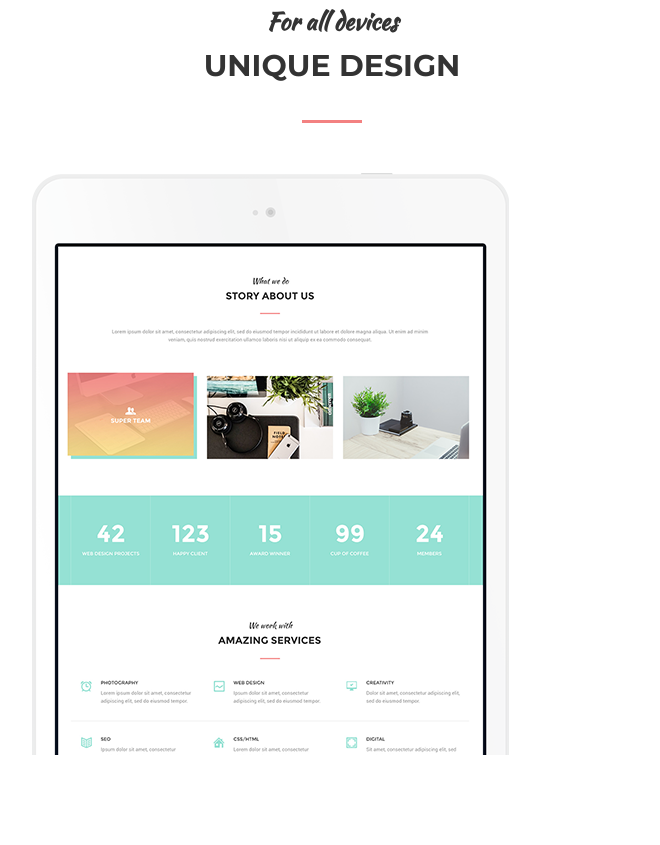
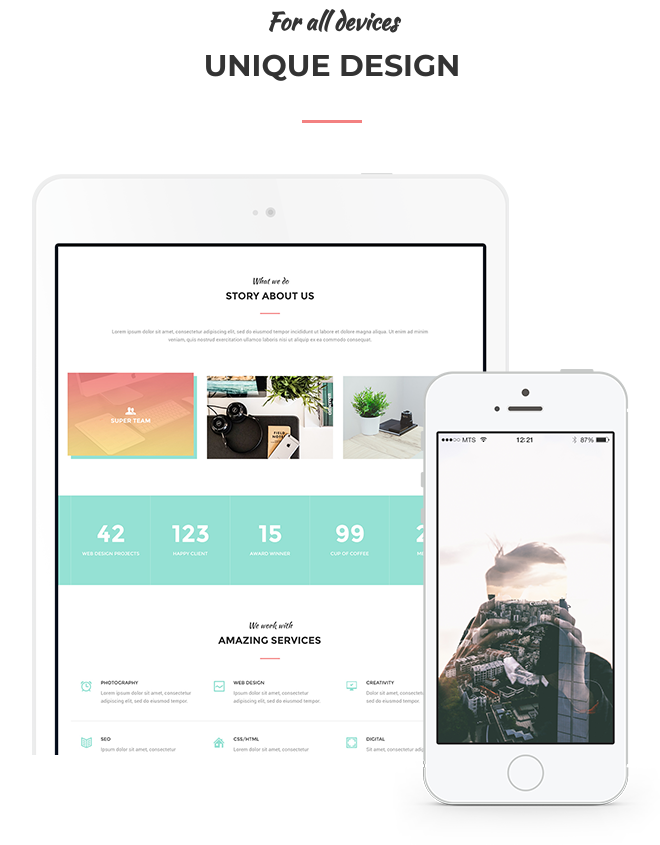
Before and after one commit to Quoter1/myFistLayout, a plain HTML site: page index.html in a window 1280 px wide. Shown: the part 2408-3253 px from the top of the page, without its empty margins (308-968 px from the left). Before the commit the page ends 3163 px from the top, so only its background shows below. Drawn offline with Linux system fonts and the light colour scheme.

Commit message:
4rd page

```diff
--- a/index.html
+++ b/index.html
@@ -222,6 +222,11 @@
         </div>
         <div class="devices">
           <img class="devices__item" src="/images/feature/Ipad.png" alt="" />
+          <img
+            class="devices__item devices__item--iphone"
+            src="/images/feature/iphone.png"
+            alt=""
+          />
         </div>
       </div>
       <!--/ Container -->
--- a/style.css
+++ b/style.css
@@ -382,8 +382,15 @@ hr {
   width: 100%;
   max-width: 600px;
   margin: 0 auto;
+  position: relative;
 }
 
 .devices__item {
   display: block;
 }
+.devices__item--iphone {
+  position: absolute;
+  bottom: -90px;
+  right: -35px;
+  z-index: 1;
+}
```
